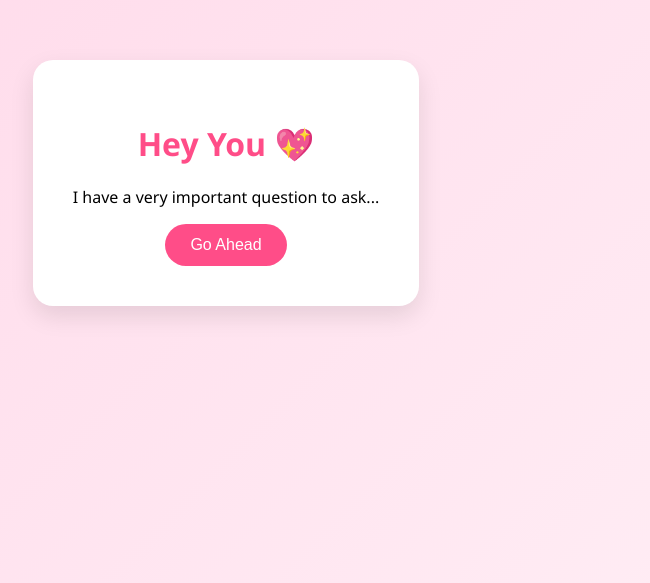
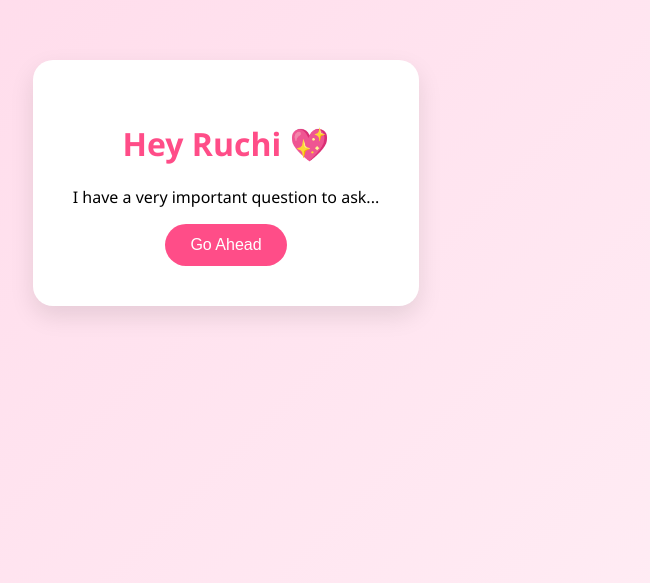
Before and after one commit to emascrenhas/mypersonalrepository, a plain HTML site: page index.html in a window 1280 px wide. Shown: the part 217-800 px from the top of the page, without its empty margins (414-1064 px from the left). Drawn offline with Linux system fonts and the light colour scheme.

Commit message:
Update index.html

```diff
--- a/index.html
+++ b/index.html
@@ -9,7 +9,7 @@
 <body>
 
     <div class="container">
-        <h1>Hey You 💖</h1>
+        <h1>Hey Ruchi 💖</h1>
         <p>I have a very important question to ask...</p>
         <button onclick="nextPage()">Go Ahead</button>
     </div>
```
